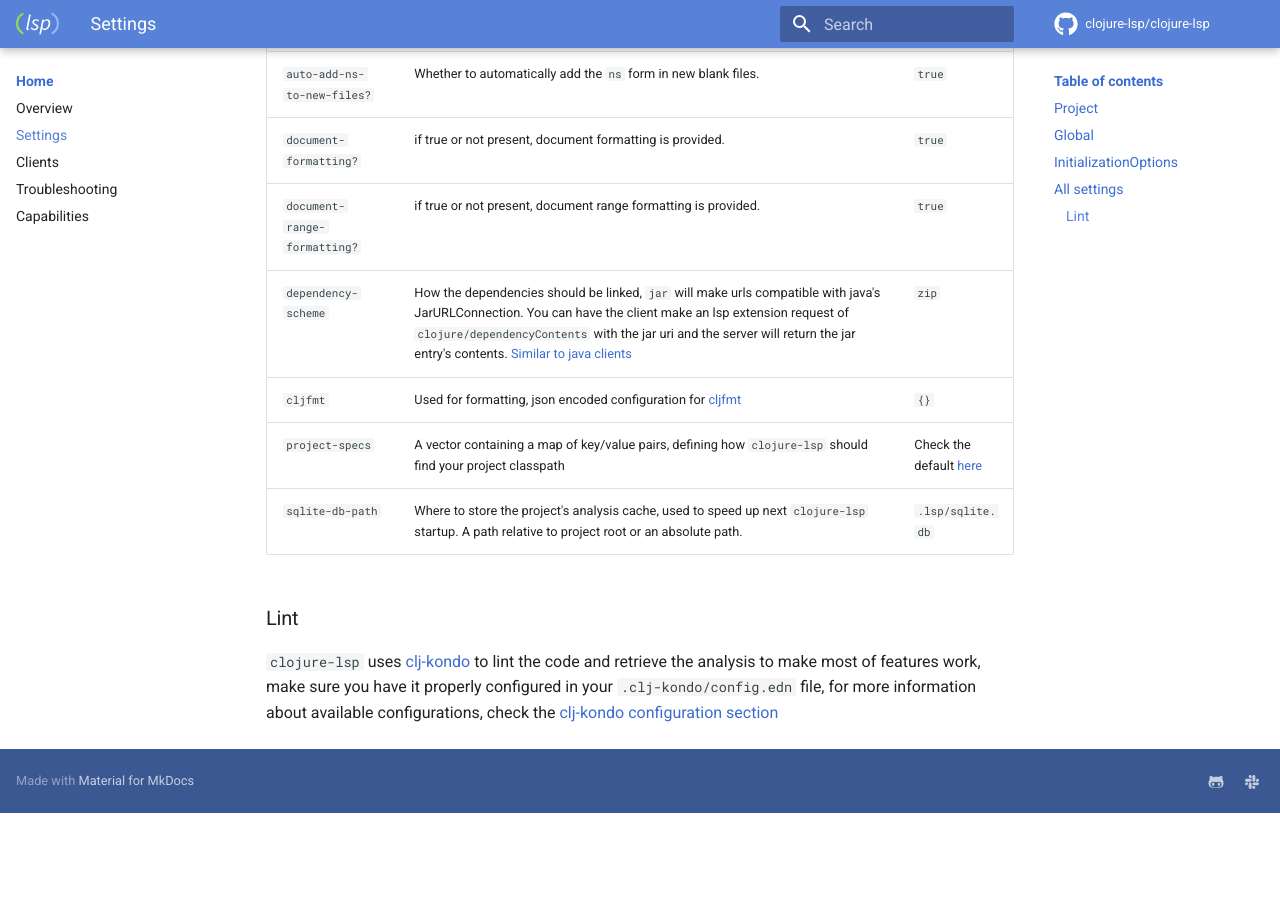
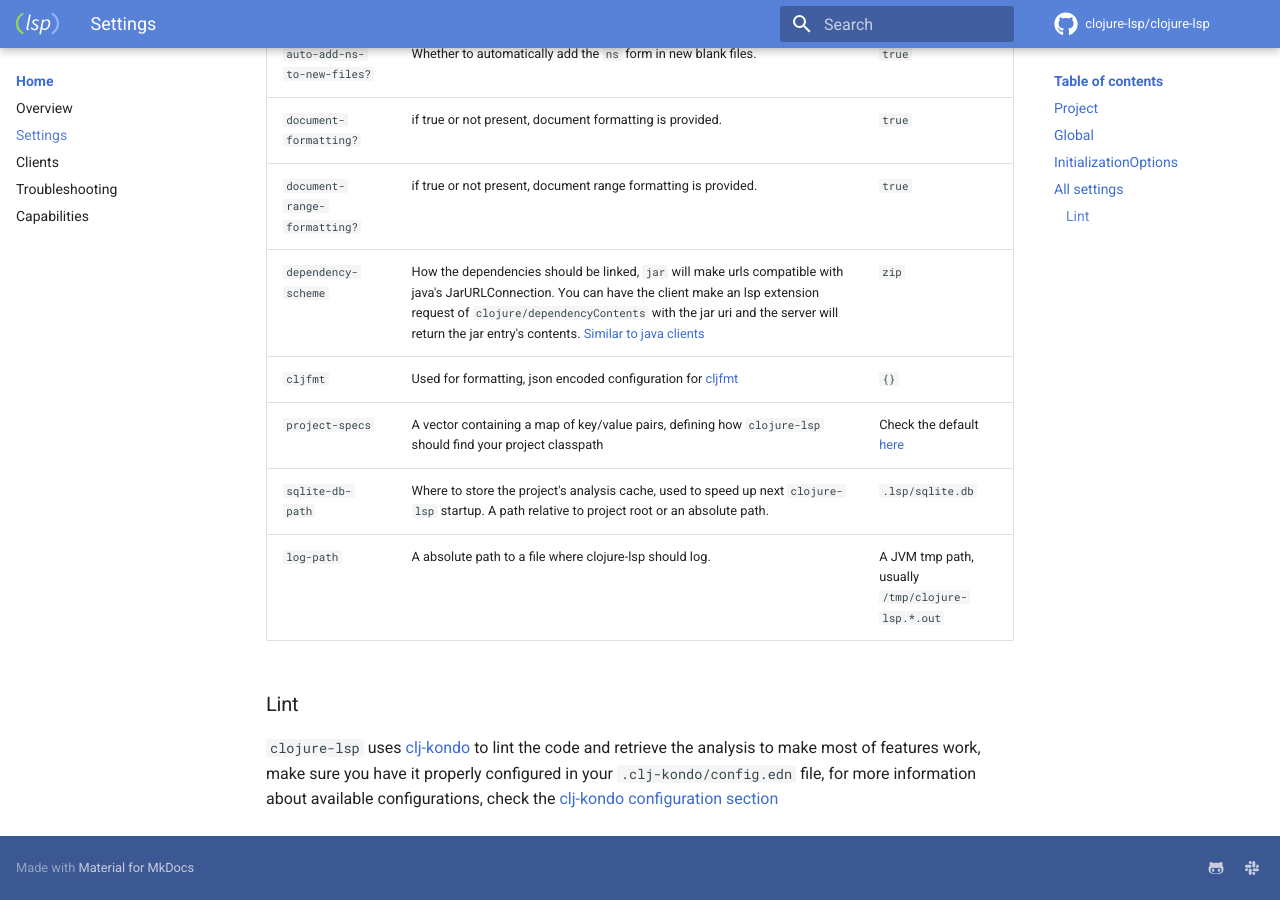
Before and after one commit to clojure-lsp/clojure-lsp, an MkDocs documentation site: the page built from docs/settings.md, in a window 1280 px wide and 900 px high, scrolled down 1600 px. Built offline with MkDocs 1.6.1 and Material for MkDocs 9.7.7, drawn with Linux system fonts in a browser that asks for light colours; comment, search, counter and statistics services are not loaded; before the commit the page ends 2413 px from its top, so only the background shows below that.

Commit message:
Add log-path setting

```diff
--- a/docs/settings.md
+++ b/docs/settings.md
@@ -34,21 +34,22 @@ This is an [example how Emacs `lsp-mode`](https://github.com/emacs-lsp/lsp-mode/
 
 ## All settings
 
-| name                            | description                                                                                                                                                                                                                                                                                                                                                                                                          | default           |
-|---------------------------------|----------------------------------------------------------------------------------------------------------------------------------------------------------------------------------------------------------------------------------------------------------------------------------------------------------------------------------------------------------------------------------------------------------------------|-------------------|
-| `source-paths`                  | project-local directories to look for clj/cljc/cljs files                                                                                                                                                                                                                                                                                                                                                            | `#{"src" "test"}` |
-| `ignore-classpath-directories`  | will not consider clojure files within the directories specified by your classpath. This is needed, for instance, if your build puts artifacts into `resources` or `target` that you want lsp to ignore.                                                                                                                                                                                                             | `false`           |
-| `use-metadata-for-privacy?`     | Whether to use `^:private` metadata for refactorings instead of `defn-`                                                                                                                                                                                                                                                                                                                                              | `false`           |
-| `keep-require-at-start?`        | Whether to keep first require/import at the first line instead of inserting a new line before it when using `clean-ns` refactoring.                                                                                                                                                                                                                                                                                  | `false`           |
-| `semantic-tokens?`              | Whether to enable LSP semantic tokens server support for syntax highlighting.  (Experimental)                                                                                                                                                                                                                                                                                                                        | `false`           |
-| `show-docs-arity-on-same-line?` | Whether to keep the arity on the same line of the function on hover, useful for Emacs users.                                                                                                                                                                                                                                                                                                                         | `false`           |
-| `auto-add-ns-to-new-files?`     | Whether to automatically add the `ns` form in new blank files.                                                                                                                                                                                                                                                                                                                                                       | `true`            |
-| `document-formatting?`          | if true or not present, document formatting is provided.                                                                                                                                                                                                                                                                                                                                                             | `true`            |
-| `document-range-formatting?`    | if true or not present, document range formatting is provided.                                                                                                                                                                                                                                                                                                                                                       | `true`            |
-| `dependency-scheme`             | How the dependencies should be linked, `jar` will make urls compatible with java's JarURLConnection. You can have the client make an lsp extension request of `clojure/dependencyContents` with the jar uri and the server will return the jar entry's contents. [Similar to java clients](https://github.com/redhat-developer/vscode-java/blob/a24945453092e1c39267eac9367c759a6c7b0497/src/extension.ts#L290-L298) | `zip`             |
-| `cljfmt`                        | Used for formatting, json encoded configuration for [cljfmt](https://github.com/weavejester/cljfmt)                                                                                                                                                                                                                                                                                                                  | `{}`              |
-| `project-specs`                 | A vector containing a map of key/value pairs, defining how `clojure-lsp` should find your project classpath                                                                                                                                                                                                                                                                                                          | Check the default [here](https://github.com/clojure-lsp/clojure-lsp/blob/master/src/clojure_lsp/crawler.clj#L53-L60)                  |
-| `sqlite-db-path`                | Where to store the project's analysis cache, used to speed up next `clojure-lsp` startup. A path relative to project root or an absolute path. | `.lsp/sqlite.db`
+| name                            | description                                                                                                                                                                                                                                                                                                                                                                                                          | default                                                                                                              |
+|---------------------------------|----------------------------------------------------------------------------------------------------------------------------------------------------------------------------------------------------------------------------------------------------------------------------------------------------------------------------------------------------------------------------------------------------------------------|----------------------------------------------------------------------------------------------------------------------|
+| `source-paths`                  | project-local directories to look for clj/cljc/cljs files                                                                                                                                                                                                                                                                                                                                                            | `#{"src" "test"}`                                                                                                    |
+| `ignore-classpath-directories`  | will not consider clojure files within the directories specified by your classpath. This is needed, for instance, if your build puts artifacts into `resources` or `target` that you want lsp to ignore.                                                                                                                                                                                                             | `false`                                                                                                              |
+| `use-metadata-for-privacy?`     | Whether to use `^:private` metadata for refactorings instead of `defn-`                                                                                                                                                                                                                                                                                                                                              | `false`                                                                                                              |
+| `keep-require-at-start?`        | Whether to keep first require/import at the first line instead of inserting a new line before it when using `clean-ns` refactoring.                                                                                                                                                                                                                                                                                  | `false`                                                                                                              |
+| `semantic-tokens?`              | Whether to enable LSP semantic tokens server support for syntax highlighting.  (Experimental)                                                                                                                                                                                                                                                                                                                        | `false`                                                                                                              |
+| `show-docs-arity-on-same-line?` | Whether to keep the arity on the same line of the function on hover, useful for Emacs users.                                                                                                                                                                                                                                                                                                                         | `false`                                                                                                              |
+| `auto-add-ns-to-new-files?`     | Whether to automatically add the `ns` form in new blank files.                                                                                                                                                                                                                                                                                                                                                       | `true`                                                                                                               |
+| `document-formatting?`          | if true or not present, document formatting is provided.                                                                                                                                                                                                                                                                                                                                                             | `true`                                                                                                               |
+| `document-range-formatting?`    | if true or not present, document range formatting is provided.                                                                                                                                                                                                                                                                                                                                                       | `true`                                                                                                               |
+| `dependency-scheme`             | How the dependencies should be linked, `jar` will make urls compatible with java's JarURLConnection. You can have the client make an lsp extension request of `clojure/dependencyContents` with the jar uri and the server will return the jar entry's contents. [Similar to java clients](https://github.com/redhat-developer/vscode-java/blob/a24945453092e1c39267eac9367c759a6c7b0497/src/extension.ts#L290-L298) | `zip`                                                                                                                |
+| `cljfmt`                        | Used for formatting, json encoded configuration for [cljfmt](https://github.com/weavejester/cljfmt)                                                                                                                                                                                                                                                                                                                  | `{}`                                                                                                                 |
+| `project-specs`                 | A vector containing a map of key/value pairs, defining how `clojure-lsp` should find your project classpath                                                                                                                                                                                                                                                                                                          | Check the default [here](https://github.com/clojure-lsp/clojure-lsp/blob/master/src/clojure_lsp/crawler.clj#L53-L60) |
+| `sqlite-db-path`                | Where to store the project's analysis cache, used to speed up next `clojure-lsp` startup. A path relative to project root or an absolute path.                                                                                                                                                                                                                                                                       | `.lsp/sqlite.db`                                                                                                     |
+| `log-path`                      | A absolute path to a file where clojure-lsp should log.                                                                                                                                                                                                                                                                                                                                                                     | A JVM tmp path, usually `/tmp/clojure-lsp.*.out`                                                                     |
 
 ### Lint
 
```
Also changed, not shown: CHANGELOG.md (+1 -0 lines), 4 other files.
